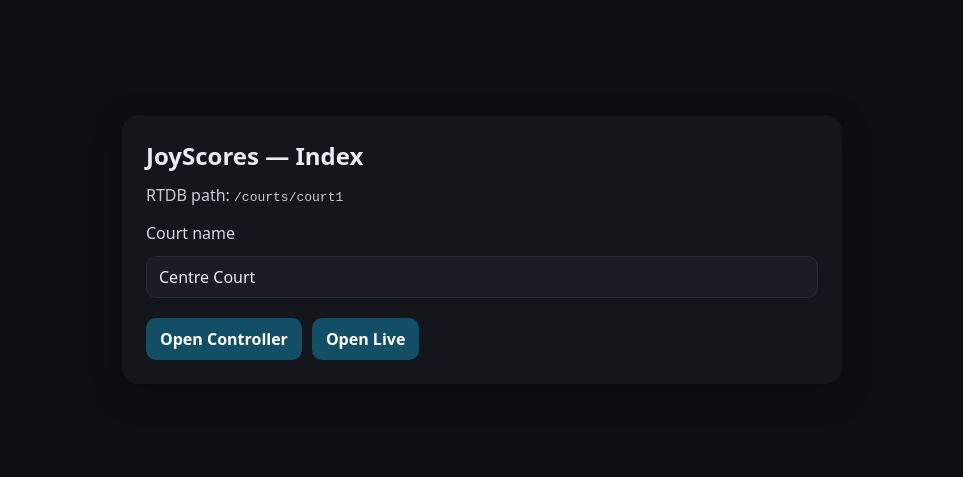
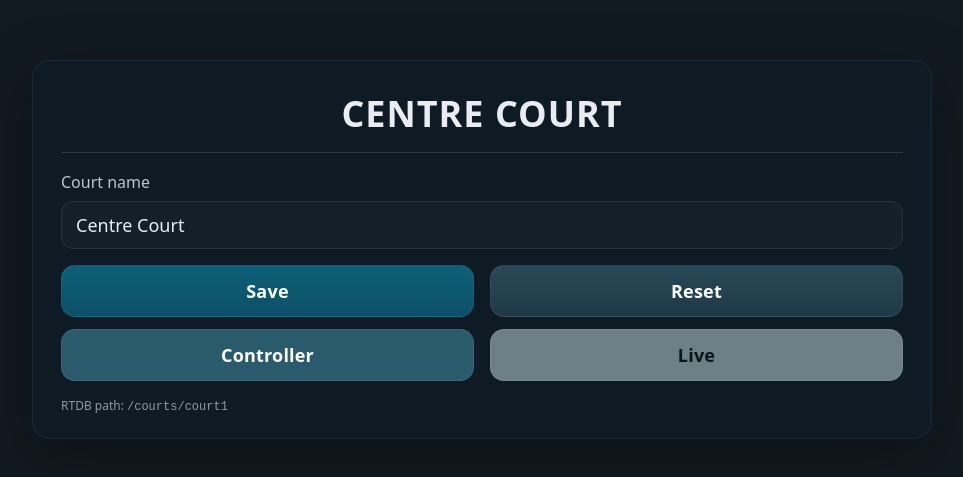
Before and after one commit to scrumpybeetlewink-arch/joyscores-jdp, a Next.js app: page / in a window 1280 px wide. Shown: the part 151-628 px from the top of the page, without its empty margins (158-1121 px from the left). Built offline with nearby package versions, Linux system fonts and the light colour scheme; no server answers.

Commit message:
Update page.tsx

```diff
--- a/app/page.tsx
+++ b/app/page.tsx
@@ -1,6 +1,5 @@
 // @ts-nocheck
 "use client";
-
 export const dynamic = "force-static";
 
 import { useEffect, useState } from "react";
@@ -28,34 +27,53 @@ export default function IndexPage() {
   async function save(n: string) {
     await set(nameRef, (n && n.trim()) ? n.trim() : "Centre Court");
   }
+  async function reset() {
+    await set(nameRef, "Centre Court");
+  }
 
   return (
-    <main style={{minHeight:"100vh",background:"#0e0f12",display:"grid",placeItems:"center",padding:"6vh 4vw",color:"#e9edf3"}}>
-      <section style={{width:"min(720px,95vw)",background:"#14161b",borderRadius:16,boxShadow:"0 10px 30px rgba(0,0,0,.35)",padding:24}}>
-        <h1 style={{marginTop:0,marginBottom:12}}>JoyScores — Index</h1>
-        <p style={{opacity:.85,marginTop:0}}>RTDB path: <code>{PATH}</code></p>
+    <main style={{minHeight:"100vh",background:"#121a21",color:"#e9edf3",display:"grid",placeItems:"center",padding:"6vh 4vw"}}>
+      <section style={{width:"min(900px,95vw)",background:"#0E1B24",border:"1px solid rgba(255,255,255,.06)",borderRadius:18,boxShadow:"0 18px 60px rgba(0,0,0,.35)",padding:"28px 28px 24px"}}>
+        <div style={{textAlign:"center",fontWeight:900,letterSpacing:1,marginBottom:14,fontSize:"clamp(26px,3vw,36px)"}}>
+          CENTRE COURT
+        </div>
 
-        <div style={{display:"grid",gap:12,marginTop:16}}>
-          <label style={{opacity:.9}}>Court name</label>
-          <input
-            value={name}
-            onChange={(e)=>setName(e.target.value)}
-            onBlur={()=>save(name)}
-            placeholder="Centre Court"
-            style={{height:42,borderRadius:10,border:"1px solid #272b33",padding:"0 12px",background:"#1a1d23",color:"#e9edf3"}}
-          />
-          <div style={{display:"flex",gap:10,marginTop:8,flexWrap:"wrap"}}>
-            <a href="/controller" style={btn}>Open Controller</a>
-            <a href="/live" style={btn}>Open Live</a>
-          </div>
+        <hr style={{border:"none",height:1,background:"rgba(255,255,255,.12)",margin:"0 0 18px"}} />
+
+        <label style={{display:"block",opacity:.8,marginBottom:8}}>Court name</label>
+        <input
+          placeholder="Centre Court"
+          value={name}
+          onChange={(e)=>setName(e.target.value)}
+          style={{width:"100%",height:48,borderRadius:12,border:"1px solid #2a323a",background:"#13202A",color:"#E6EDF3",padding:"0 14px",fontSize:18}}
+        />
+
+        <div style={{display:"grid",gridTemplateColumns:"1fr 1fr",gap:16,margin:"16px 0 12px"}}>
+          <button onClick={()=>save(name)} style={btnPrimary}>Save</button>
+          <button onClick={reset} style={btnPrimaryMuted}>Reset</button>
         </div>
+
+        <div style={{display:"grid",gridTemplateColumns:"1fr 1fr",gap:16}}>
+          <a href="/controller" style={btnPill}>Controller</a>
+          <a href="/live" style={btnPillMuted}>Live</a>
+        </div>
+
+        <div style={{opacity:.6,fontSize:12,marginTop:16}}>RTDB path: <code>{PATH}</code></div>
       </section>
     </main>
   );
 }
 
-const btn: React.CSSProperties = {
-  display:"inline-flex",alignItems:"center",justifyContent:"center",
-  padding:"10px 14px",background:"#124E66",color:"#fff",borderRadius:10,
-  fontWeight:700,textDecoration:"none"
+const btnPrimary: React.CSSProperties = {
+  height:52,borderRadius:14,border:"1px solid rgba(255,255,255,.06)",background:"linear-gradient(180deg,#0D6078,#0C4F67)",
+  color:"#fff",fontWeight:800,letterSpacing:.2,fontSize:18
 };
+const btnPrimaryMuted: React.CSSProperties = {
+  ...btnPrimary, background:"linear-gradient(180deg,#274956,#203946)"
+};
+const btnPill: React.CSSProperties = {
+  display:"inline-flex",alignItems:"center",justifyContent:"center",height:52,borderRadius:14,
+  background:"#2A5B6C",color:"#fff",fontWeight:800,letterSpacing:.2,fontSize:18,textDecoration:"none",
+  border:"1px solid rgba(255,255,255,.08)"
+};
+const btnPillMuted: React.CSSProperties = { ...btnPill, background:"#6C8086", color:"#0b1419" };
```
